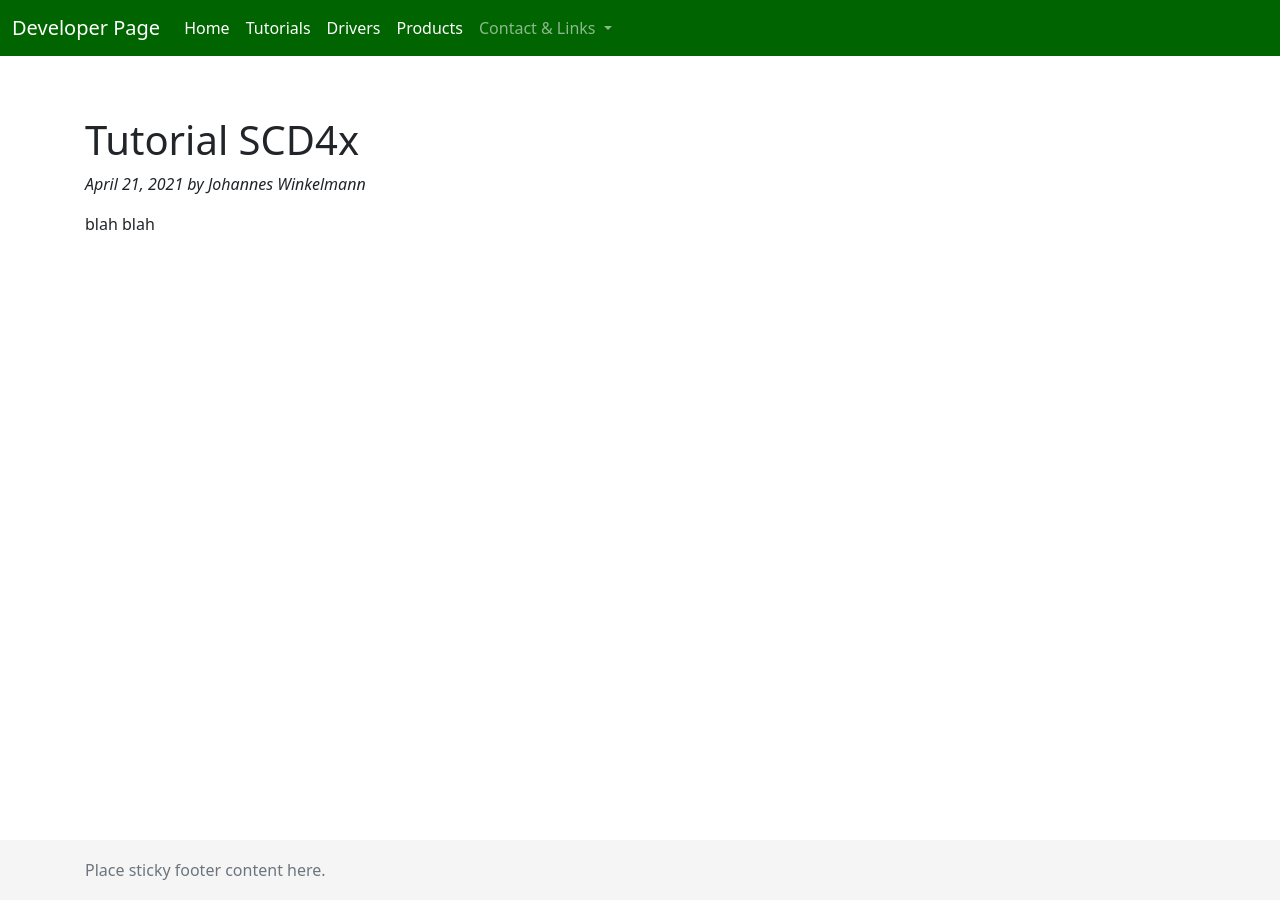
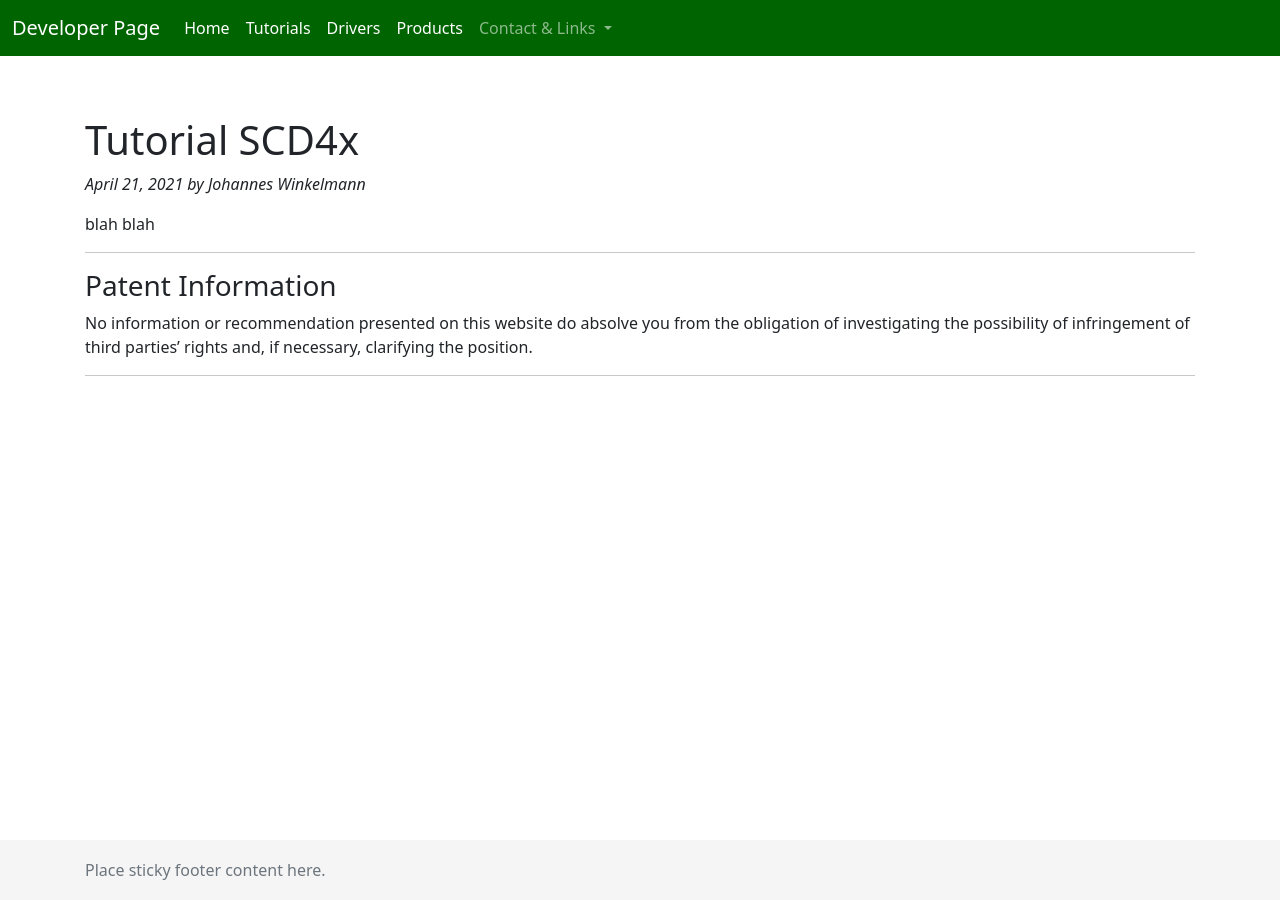
Before and after one commit to winkj/tutorials, a Jekyll site: the page built from tutorials/_posts/2021-04-21-tutorial-scd4x.md, in a window 1280 px wide. Built offline with Jekyll 4.4.1, drawn with Linux system fonts in a browser that asks for light colours; nearby versions of some CDN libraries.

Commit message:
add patent disclaimer

```diff
--- /dev/null
+++ b/_includes/patent_disclaimer.html
@@ -0,0 +1,4 @@
+<hr/>
+<h3>Patent Information</h3>
+No information or recommendation presented on this website do absolve you from the obligation of investigating the possibility of infringement of third parties’ rights and, if necessary, clarifying the position.
+<hr/>
--- a/_layouts/post.html
+++ b/_layouts/post.html
@@ -8,3 +8,5 @@ layout: default
 </p>
 
 {{ content | markdownify }}
+
+{% include patent_disclaimer.html %}
```
